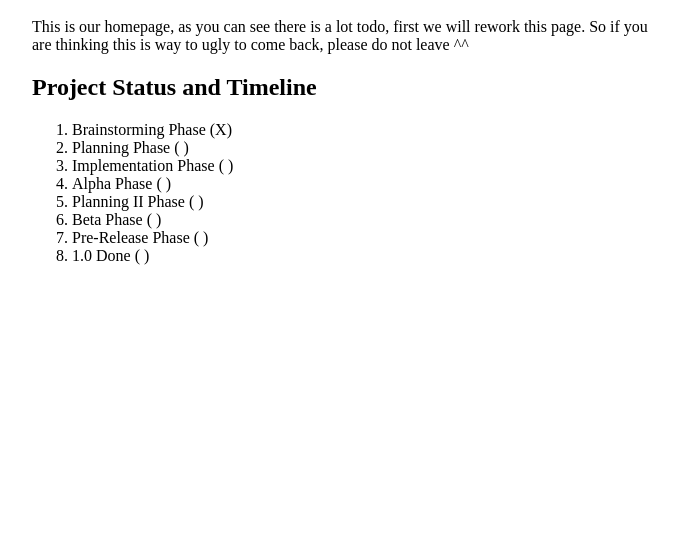
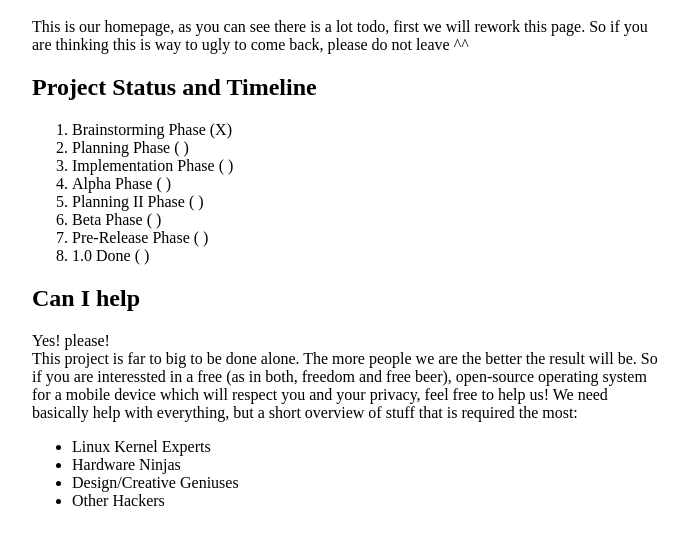
Before and after one commit to OsloProject/OsloProject.github.io, a plain HTML site: page index.html in a window 1280 px wide. Shown: the part 65-610 px from the top of the page, without its empty margins (292-980 px from the left). Drawn offline with Linux system fonts and the light colour scheme.

Commit message:
Update index.html

```diff
--- a/index.html
+++ b/index.html
@@ -23,6 +23,19 @@
         <li>1.0 Done  ( )</li>
       </ol>
 
+      <h2>Can I help</h2>
+      Yes! please!<br>
+      This project is far to big to be done alone. The more people we are the better the result will be. So
+      if you are interessted in a free (as in both, freedom and free beer), open-source operating system
+      for a mobile device which will respect you and your privacy, feel free to help us!
+      We need basically help with everything, but a short overview of stuff that is required the most:
+      <ul>
+        <li>Linux Kernel Experts</li>
+        <li>Hardware Ninjas</li>
+        <li>Design/Creative Geniuses</li>
+        <li>Other Hackers</li>
+      </ul>
+
     </div>
   </body>
 
```
